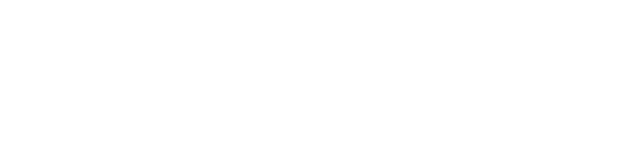
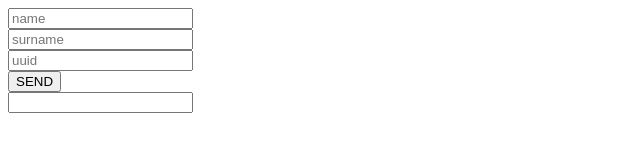
Before and after one commit to lkasdj02/papas-entry-list-of-clients, a website: page res/index.html in a window 1280 px wide. Shown: the whole page, without its empty margins (0-640 px from the left). Drawn offline with Linux system fonts and the light colour scheme.

Commit message:
added some frontend stuff

```diff
--- a/backend/filemanager.js
+++ b/backend/filemanager.js
@@ -12,7 +12,7 @@
       response.statusCode = 200;
       response.setHeader("Content-Type", "text/html");
       console.log("html page sent");
-      console.log;
+      response.write(data);
       response.end();
     });
   } catch (err) {
--- a/res/index.html
+++ b/res/index.html
@@ -6,5 +6,32 @@
     <meta name="viewport" content="width=device-width, initial-scale=1.0" />
     <title>Document</title>
   </head>
-  <body></body>
+  <body>
+    <div class="container">
+      <div class="insertuser">
+        <input
+          type="text"
+          name=""
+          id="insertuser-name"
+          placeholder="name"
+        /><br />
+        <input
+          type="text"
+          name=""
+          id="insertuser-surname"
+          placeholder="surname"
+        /><br />
+        <input
+          type="text"
+          name=""
+          id="insertuser-uuid"
+          placeholder="uuid"
+        /><br />
+        <button id="sendUserData">SEND</button>
+      </div>
+      <div class="insertentry">
+        <input type="text" name="" id="" />
+      </div>
+    </div>
+  </body>
 </html>
```
Also changed, not shown: res/app.js (added), res/style.css (added).
